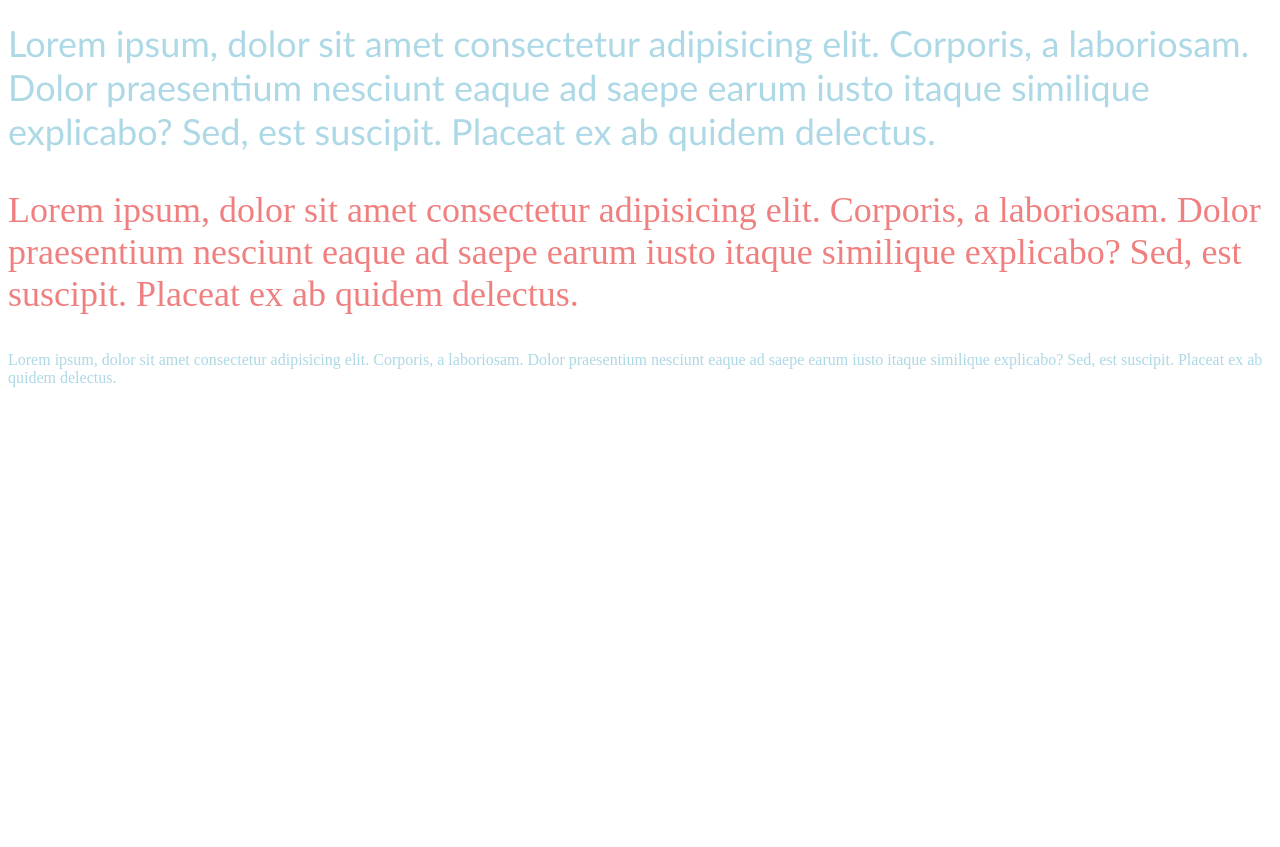
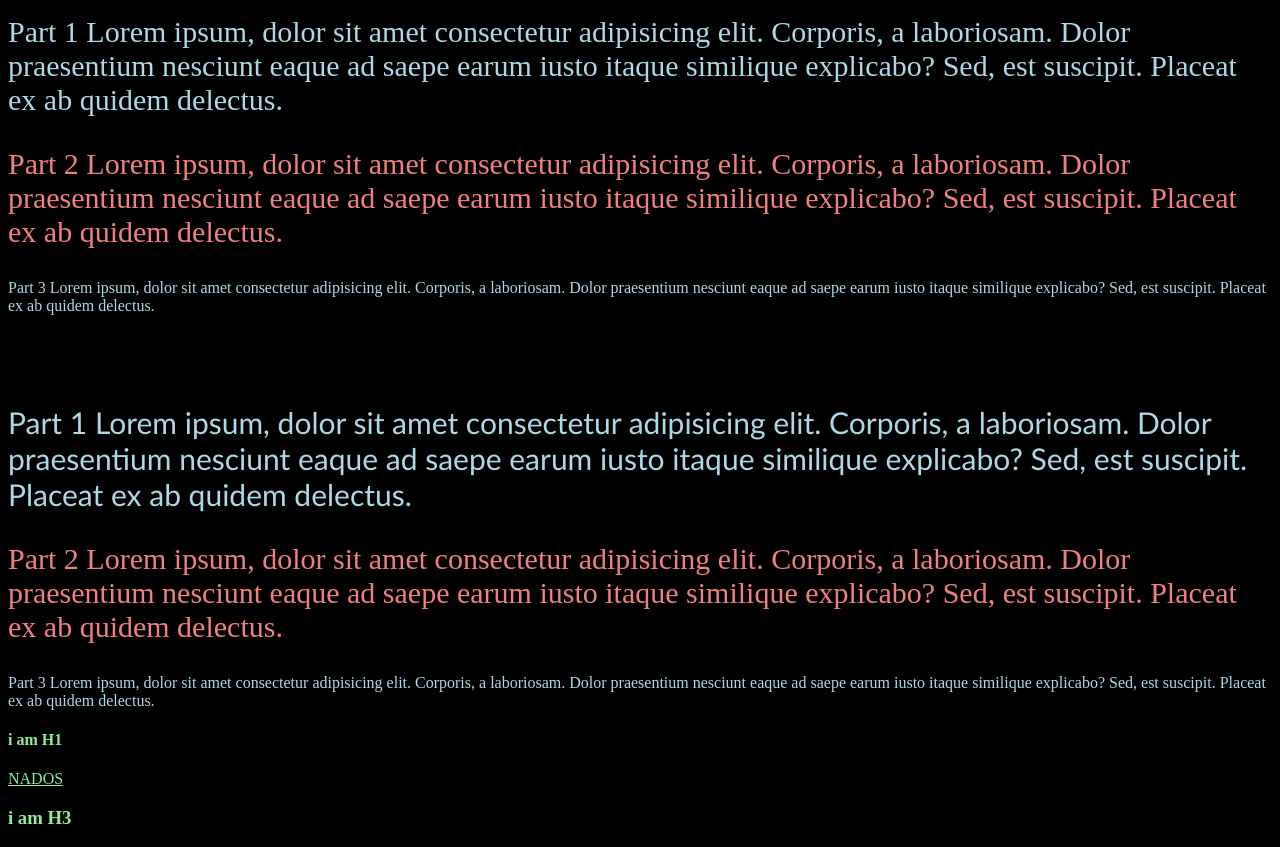
Before and after one commit to Kise07/learnMern07, a plain HTML site: page html/selectors.html in a window 1280 px wide. Shown: the part 599-1446 px from the top of the page. Before the commit the page ends 1002 px from the top, so only its background shows below. Drawn offline with Linux system fonts and the light colour scheme.

Commit message:
css selectors (id, universal & grouping selector)

```diff
--- a/html/selectors.html
+++ b/html/selectors.html
@@ -6,6 +6,11 @@
     <meta name="viewport" content="width=device-width, initial-scale=1.0" />
     <title>CSS Selectors</title>
     <style>
+      /* Universal Selector */
+      * {
+        background-color: black;
+      }
+
       div {
         color: red;
         font-size: 40px;
@@ -20,12 +25,30 @@
       }
 
       .largetext {
-        font-size: 36px;
+        font-size: 30px;
       }
 
-      .textcolor.largetext {
+      /* .textcolor.largetext {
         font-family: 'Gill Sans', 'Gill Sans MT', Calibri, 'Trebuchet MS',
           sans-serif;
+      } */
+
+      #unique {
+        font-family: 'Gill Sans', 'Gill Sans MT', Calibri, 'Trebuchet MS',
+          sans-serif;
+      }
+
+      /* Grouping Selector */
+      h4 {
+      }
+      a {
+      }
+      h3 {
+      }
+      h4,
+      a,
+      h3 {
+        color: lightgreen;
       }
     </style>
   </head>
@@ -58,21 +81,48 @@
     <!-- class selector -->
     <h1>Class Selectors</h1>
     <p class="textcolor largetext">
-      Lorem ipsum, dolor sit amet consectetur adipisicing elit. Corporis, a
-      laboriosam. Dolor praesentium nesciunt eaque ad saepe earum iusto itaque
+      Part 1 Lorem ipsum, dolor sit amet consectetur adipisicing elit. Corporis,
+      a laboriosam. Dolor praesentium nesciunt eaque ad saepe earum iusto itaque
       similique explicabo? Sed, est suscipit. Placeat ex ab quidem delectus.
     </p>
 
     <p class="largetext">
-      Lorem ipsum, dolor sit amet consectetur adipisicing elit. Corporis, a
-      laboriosam. Dolor praesentium nesciunt eaque ad saepe earum iusto itaque
+      Part 2 Lorem ipsum, dolor sit amet consectetur adipisicing elit. Corporis,
+      a laboriosam. Dolor praesentium nesciunt eaque ad saepe earum iusto itaque
       similique explicabo? Sed, est suscipit. Placeat ex ab quidem delectus.
     </p>
 
     <p class="textcolor">
-      Lorem ipsum, dolor sit amet consectetur adipisicing elit. Corporis, a
-      laboriosam. Dolor praesentium nesciunt eaque ad saepe earum iusto itaque
+      Part 3 Lorem ipsum, dolor sit amet consectetur adipisicing elit. Corporis,
+      a laboriosam. Dolor praesentium nesciunt eaque ad saepe earum iusto itaque
       similique explicabo? Sed, est suscipit. Placeat ex ab quidem delectus.
     </p>
+
+    <!-- id selector -->
+    <h1>ID Selectors</h1>
+    <p class="textcolor largetext" id="unique">
+      Part 1 Lorem ipsum, dolor sit amet consectetur adipisicing elit. Corporis,
+      a laboriosam. Dolor praesentium nesciunt eaque ad saepe earum iusto itaque
+      similique explicabo? Sed, est suscipit. Placeat ex ab quidem delectus.
+    </p>
+
+    <p class="largetext">
+      Part 2 Lorem ipsum, dolor sit amet consectetur adipisicing elit. Corporis,
+      a laboriosam. Dolor praesentium nesciunt eaque ad saepe earum iusto itaque
+      similique explicabo? Sed, est suscipit. Placeat ex ab quidem delectus.
+    </p>
+
+    <p class="textcolor">
+      Part 3 Lorem ipsum, dolor sit amet consectetur adipisicing elit. Corporis,
+      a laboriosam. Dolor praesentium nesciunt eaque ad saepe earum iusto itaque
+      similique explicabo? Sed, est suscipit. Placeat ex ab quidem delectus.
+    </p>
+
+    <!-- Grouping Selector -->
+    <h4>i am H1</h4>
+
+    <a href="https://nados.io/feed">NADOS</a>
+
+    <h3>i am H3</h3>
   </body>
 </html>
```
